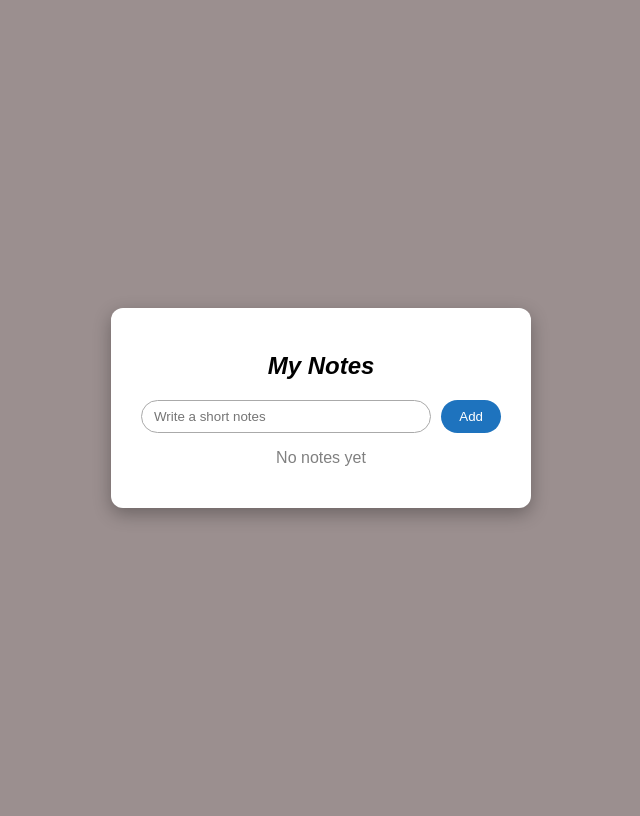
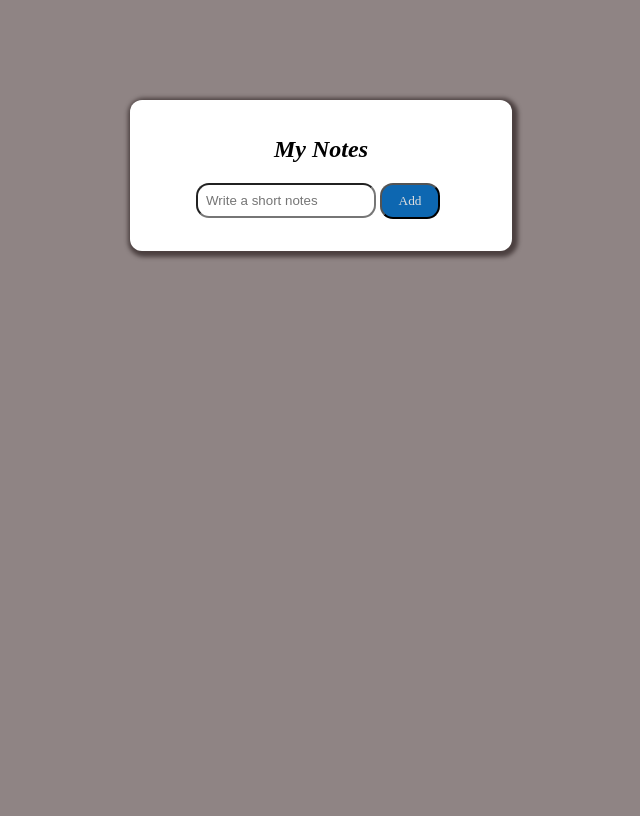
Before and after one commit to Yeshi2004/Django, a Django app: page /smartnotes/ in a window 1280 px wide. Shown: the whole page, without its empty margins (319-959 px from the left). After the commit the page ends 259 px from the top, so only its background shows below. Run offline with Django 5.2, Linux system fonts and the light colour scheme; a user stored in the database is signed in; data that the repository does not hold is empty.

Commit message:
did it in one file js,html, and css

```diff
--- a/smartnotes/static/smartnotes/style.css
+++ /dev/null
@@ -1,85 +0,0 @@
-* {
-    box-sizing: border-box;
-    font-family: Arial, sans-serif;
-}
-
-body {
-    background: #9b8f8f;
-}
-
-.page {
-    display: flex;
-    justify-content: center;
-    align-items: center;
-    height: 100vh;
-}
-
-.card {
-    background: white;
-    padding: 25px 30px;
-    width: 420px;
-    border-radius: 12px;
-    box-shadow: 0 6px 18px rgba(0,0,0,0.3);
-}
-
-.card h2 {
-    text-align: center;
-    font-style: italic;
-    margin-bottom: 20px;
-}
-
-.note-form {
-    display: flex;
-    gap: 10px;
-    margin-bottom: 15px;
-}
-
-.note-form input {
-    flex: 1;
-    padding: 8px 12px;
-    border-radius: 20px;
-    border: 1px solid #aaa;
-}
-
-.note-form button {
-    background: #1e73be;
-    color: white;
-    border: none;
-    padding: 8px 18px;
-    border-radius: 20px;
-    cursor: pointer;
-}
-
-.notes-list {
-    list-style: none;
-    padding: 0;
-}
-
-.notes-list li {
-    display: flex;
-    justify-content: space-between;
-    align-items: center;
-    padding: 8px 12px;
-    border: 1px solid #ddd;
-    border-radius: 8px;
-    margin-bottom: 8px;
-}
-
-.delete-btn {
-    border: 1px solid black;
-    background: white;
-    border-radius: 50%;
-    width: 24px;
-    height: 24px;
-    cursor: pointer;
-}
-
-.delete-btn:hover {
-    background: red;
-    color: white;
-}
-
-.empty {
-    text-align: center;
-    color: gray;
-}
--- a/smartnotes/templates/smartnotes/index.html
+++ b/smartnotes/templates/smartnotes/index.html
@@ -1,38 +1,106 @@
 <!DOCTYPE html>
-<html lang="en">
-<head>
-    <meta charset="UTF-8">
-    <title>My Notes</title>
-    {% load static %}
-    <link rel="stylesheet" href="{% static 'smartnotes/style.css' %}">
-</head>
-<body>
+<html>
+    <head>
+        <title>
+            KEEP NOTES
+        </title>
+        <style>
+        .note-card{
+            padding: 8px;
+            border: 1px solid #ddd;
+            display: flex;
+            justify-content: space-between;
+            border-radius: 10px;
+            margin: 8px 0;
 
-<div class="page">
-    <div class="card">
+        }
+        html{
+            background-color: rgb(143, 132, 132);
+        }
+        body{
+            width: 350px;
+            margin: 100px auto;
+            padding: 16px;
+            background-color: #fff;
+            border-radius: 12px;
+            box-shadow: 2px 2px 4px 4px rgba(15, 3, 3, 0.527);
+        }
+        h2{
+            text-align: center;
+            font-style: oblique;
+        }
+        input{
+            width: 160px;
+            padding: 8px;
+            border-radius: 13px;
+            cursor: text;
+        }
+        form{
+            width: 250px;
+            margin: auto;
+        }
+        button{
+            font-family: Constantia;
+            color: #ddd;
+            background-color: rgb(13, 103, 177);
+            cursor: pointer;
+            width: 60px;
+            padding: 8px;
+            border-radius: 13px;
+            }
+        .delete-btn{
+            color:#000000;
+            background-color: white;
+            cursor: pointer;
+            width: 22px;
+            padding: 3px;
+            border-radius: 20px;
+        }
+        button:hover{
+            background-color: rgb(13, 103, 177);
+            color: rgba(5, 1, 1, 0.534);
+        }
+        .delete-btn:hover{
+            background-color: rgb(238, 28, 28);
+            color: white;
+        }
+        </style>
+    </head>
+    <body>
         <h2>My Notes</h2>
+        <form>
+            <input type="text" id="notes" placeholder="Write a short notes">
+            <button type="button" id="button1">Add</button>
 
-        <form method="POST" class="note-form">
-            {% csrf_token %}
-            <input type="text" name="content" placeholder="Write a short notes">
-            <button type="submit">Add</button>
         </form>
+        <ul id="noteList"></ul>
+        <script>document.getElementById("button1").addEventListener("click",function(){
+    let note=document.getElementById("notes").value;
+    if(note==""){
+        alert("Please enter a note");
+        return false;
+        }
 
-        <ul class="notes-list">
-            {% for note in notes %}
-                <li>
-                    {{ note.content }}
-                    <form method="POST" action="{% url 'smartnotes:delete' note.id %}">
-                        {% csrf_token %}
-                        <button class="delete-btn">X</button>
-                    </form>
-                </li>
-            {% empty %}
-                <p class="empty">No notes yet</p>
-            {% endfor %}
-        </ul>
-    </div>
-</div>
+    let li=document.createElement("li");
+    li.className = "note-card";
 
-</body>
+    let span = document.createElement("span");
+    span.textContent = note;
+
+    let delBtn = document.createElement("button");
+    delBtn.textContent = "X";
+    delBtn.className="delete-btn";
+
+    delBtn.addEventListener("click", function () {
+    li.remove();
+    });
+
+    li.appendChild(span);
+    li.appendChild(delBtn);
+
+    document.getElementById("noteList").appendChild(li);
+    document.getElementById("notes").value = "";
+    });
+   </script>
+    </body>
 </html>
```
Also changed, not shown: smartnotes/static/smartnotes/script.js (added, +34 -0 lines).
